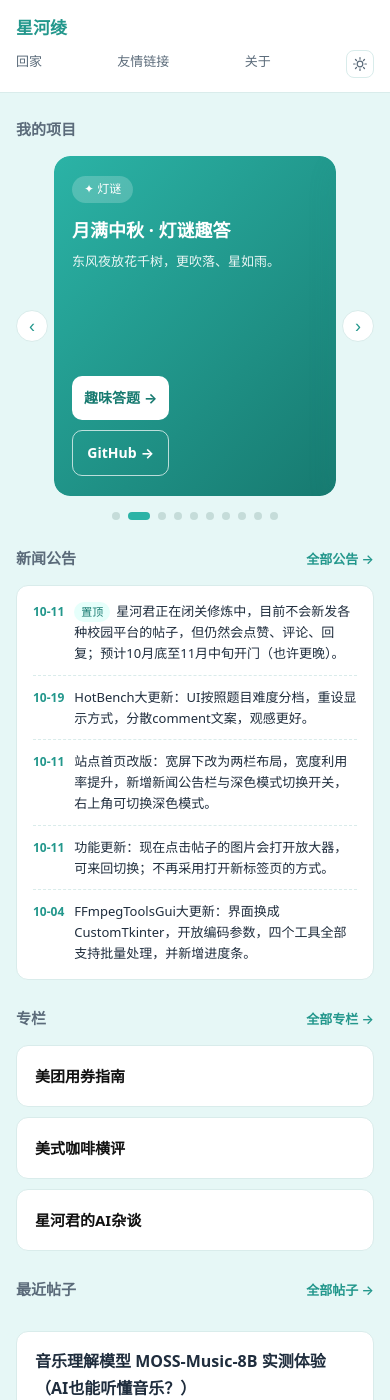
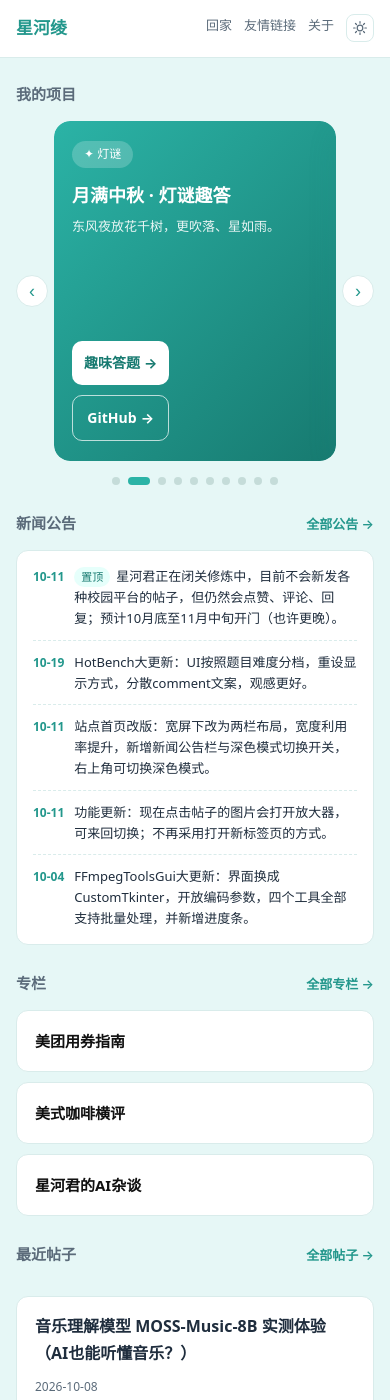
Before and after one commit to tony-he-xhxk/tony-he-xhxk.github.io, a Jekyll site: the page built from index.html, in a window 390 px wide and 1400 px high. Built offline with Jekyll 4.4.1, drawn with Linux system fonts in a browser that asks for light colours; the list of posts is cut into pages by our own code.

Commit message:
fix: 修复移动端顶栏换行问题

```diff
--- a/assets/css/style.css
+++ b/assets/css/style.css
@@ -1262,17 +1262,6 @@ html.theme-dark .theme-toggle .icon-moon { display: block; }
 }
 
 @media (max-width: 640px) {
-  .site-header .nav {
-    flex-wrap: wrap;
-    row-gap: 7px;
-  }
-
-  .site-header .nav-links {
-    flex: 1 0 100%;
-    justify-content: space-between;
-    gap: 8px;
-  }
-
   .site-header .theme-toggle { flex: 0 0 28px; }
 
   .ai-article { padding: 22px 17px; }
```
